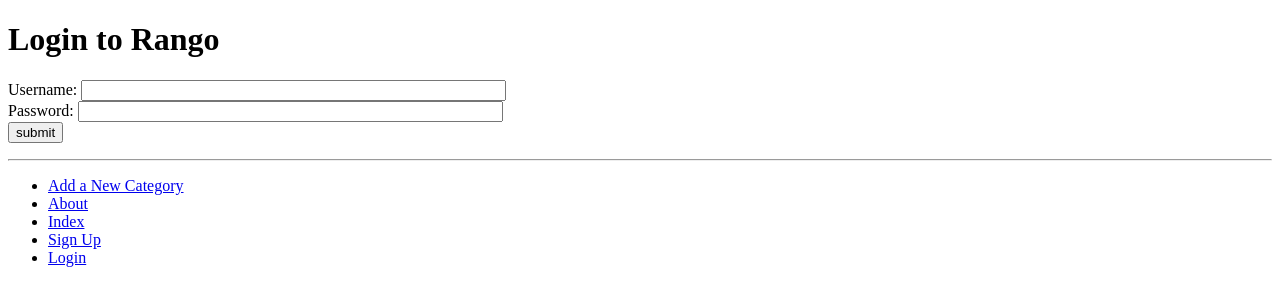
After one commit to KaiLi329/tango_and_django_project, a Django app: page /rango/login/ in a window 1280 px wide. The commit adds this page. Shown: the top 306 px of the page. Run offline with Django 3.2, Linux system fonts and the light colour scheme; data that the repository does not hold is empty.

Commit message:
add login function

```diff
--- a/rango/urls.py
+++ b/rango/urls.py
@@ -11,4 +11,5 @@ urlpatterns = [
     path('add_category/', views.add_category, name='add_category'),
     path('category/<slug:category_name_slug>/add_page/', views.add_page, name='add_page'),
     path('register/', views.register, name='register'),
+    path('login/', views.user_login, name='login'),
 ]
--- a/rango/views.py
+++ b/rango/views.py
@@ -1,6 +1,7 @@
 from rango.models import Category, Page, UserProfile
 from rango.forms import CategoryForm, PageForm, UserForm, UserProfileForm
 from django.contrib.auth.models import User
+from django.contrib.auth import authenticate, login
 from django.shortcuts import redirect
 from django.urls import reverse
 from django.shortcuts import render
@@ -159,3 +160,39 @@ def register(request):
                   context={'user_form': user_form,
                            'profile_form': profile_form,
                            'registered': registered})
+
+
+# Login
+def user_login(request):
+    # HTTP POST?
+    if request.method == 'POST':
+        # Gather the username and password provided by the user.
+        # information obtained from the login form
+        # user request.POST.get('<variable>') as opposed to request.POST['<variable>'],
+        # because the request.POST.get('<variable>') returns None if the value does not exist,
+        # while request.POST.get['<variable>'] will raise a KeyError exception
+        username = request.POST.get('username')
+        password = request.POST.get('password')
+
+        # Use Django's machinery to attempt to see if the username/password
+        # combination is valid - A User object is returned if it is
+        user = authenticate(username=username, password=password)
+
+        # If we have a User object, the details are correct
+        # If None, no user with matching credentials was found
+        if user:
+            # Is the account active?
+            if user.is_active:
+                # If the account is valid and active, then we can log the user in
+                login(request, user)
+                return redirect(reverse('rango:index'))
+            else:
+                # An inactive account was used - denied
+                return HttpResponse("Your Rango account is disabled.")
+        else:
+            # Bad login details are provided
+            print(f"Invalid login details: {username}, {password}")
+            return HttpResponse("Invalid login details supplied.")
+    else:
+        # No context variables to pass to the template system, hence the blank dictionary object
+        return render(request, 'rango/login.html')
--- a/templates/rango/base.html
+++ b/templates/rango/base.html
@@ -29,6 +29,7 @@
                 <li><a href="{% url 'rango:about' %}">About</a></li>
                 <li><a href="{% url 'rango:index' %}">Index</a></li>
                 <li><a href="{% url 'rango:register' %}">Sign Up</a></li>
+                <li><a href="{% url 'rango:login' %}">Login</a></li>
             </ul>
         </div>
     </body>
--- /dev/null
+++ b/templates/rango/login.html
@@ -0,0 +1,18 @@
+{% extends 'rango/base.html' %}
+{% load staticfiles %}
+
+{% block title_block %}
+    Login
+{% endblock %}
+
+{% block body_block %}
+<h1>Login to Rango</h1>
+    <form id="login_form" method="post" action="{% url 'rango:login' %}">
+    {% csrf_token %}
+    Username: <input type="text" name="username" value="" size="50" />
+    <br />
+    Password: <input type="password" name="password" value="" size="50" />
+    <br />
+    <input type="submit" value="submit" />
+    </form>
+{% endblock %}
```
Also changed, not shown: templates/rango/index.html (+6 -1 lines).
